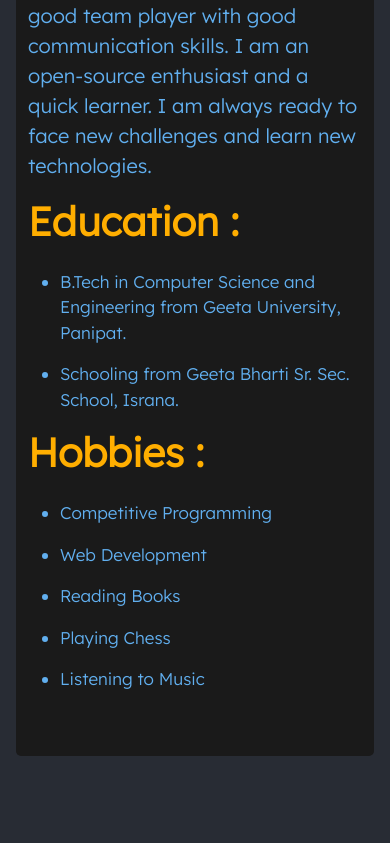
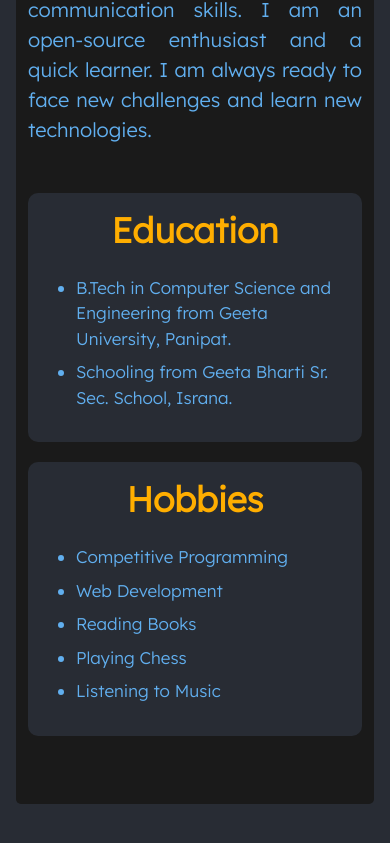
Before and after one commit to humanshu001/personal-portfolio, a React (Create React App) app: page / in a window 390 px wide. Shown: the part 1494-2337 px from the top of the page. Before the commit the page ends 2298 px from the top, so only its background shows below. Built offline with nearby package versions, Linux system fonts and the light colour scheme.

Commit message:
made some changes

```diff
--- a/src/App.css
+++ b/src/App.css
@@ -108,6 +108,16 @@ a:visited{
     text-align: right;
     margin-top: 30px;
   }
+
+  .edu-hobby{
+    display: flex;
+    flex-direction: column;
+    align-items: center;
+  }
+  .edu-hobby div{
+    width: 100%;
+    margin-bottom: 20px;
+  }
 }
 .about{
   background-color: var(--color-1);
@@ -189,6 +199,8 @@ body::-webkit-scrollbar-track {
   background: var(--scrollbarBG);
 }
 
+
+
 body::-webkit-scrollbar-thumb {
   background-color: var(--thumbBG) ;
   border-radius: 6px;
--- a/src/components/About.js
+++ b/src/components/About.js
@@ -8,40 +8,48 @@ export default function About() {
                     <img src="https://avatars.githubusercontent.com/u/140067860?v=4" alt="Humanshu Jaglan" style={{ width: '90%', borderRadius: '50%' }} />
                 </div>
                 <div className="col-12 col-md-8 mx-auto mb-5">
-                <h1 className='text-center my-5' style={{ color: 'var(--color-6)', fontSize: '70px', fontWeight: '900' }}>My Overview</h1>
-                    <p style={{ color: 'var(--color-5)', fontSize: '20px' }}>
+                    <h1 className='text-center my-5' style={{ color: 'var(--color-6)', fontSize: '55px', fontWeight: '900' }}>My Overview</h1>
+                        <p style={{ color: 'var(--color-5)', fontSize: '20px', textAlign:'justify'}}>
                             I am a Full Stack Developer, a competitive programmer and a tech enthusiast. I am currently pursuing my B.Tech in Computer Science and Engineering from Geeta University, Panipat. I am a passionate learner who's always willing to learn and work across technologies and domains. I love to explore new technologies and leverage them to solve real-life problems. I am a fast learner and a good team player with good communication skills. I am an open-source enthusiast and a quick learner. I am always ready to face new challenges and learn new technologies.
                         </p>
 
-                    <div className="col-md-12 m-auto">
-                    <h3 className='mb-4' style={{ color: 'var(--color-6)', fontSize: '40px', fontWeight: '700' }}>Education :</h3>
+                    <div className="col-md-12 d-flex justify-content-around edu-hobby mt-5">
+                       <div className="col-md-4 p-3" style={{backgroundColor:'var(--color-2)',borderRadius:'10px'}}>
+                       <h3 className='mb-4 text-center' style={{ color: 'var(--color-6)', fontSize: '35px', fontWeight: '700' }}>Education</h3>
                         <ul>
-                    <li className='mb-3' style={{ color: 'var(--color-5)', fontSize: '17px' }}>
+                            <li className='mb-2' style={{ color: 'var(--color-5)', fontSize: '17px' }}>
                                 B.Tech in Computer Science and Engineering from Geeta University, Panipat.
                             </li>
-                    <li className='mb-3' style={{ color: 'var(--color-5)', fontSize: '17px' }}>
+                            <li className='mb-2' style={{ color: 'var(--color-5)', fontSize: '17px' }}>
                                 Schooling from Geeta Bharti Sr. Sec. School, Israna.
                             </li>
                         </ul>
+                       </div>
 
-                    <h3 className='mb-4' style={{ color: 'var(--color-6)', fontSize: '40px', fontWeight: '700' }}>Hobbies :</h3>
+                          <div className="col-md-4 p-3" style={{backgroundColor:'var(--color-2)',borderRadius:'10px'}}>
+
+
+
+                        <h3 className='mb-4 text-center' style={{ color: 'var(--color-6)', fontSize: '35px', fontWeight: '700' }}>Hobbies</h3>
                         <ul>
-                    <li className='mb-3' style={{ color: 'var(--color-5)', fontSize: '17px' }}>
+                            <li className='mb-2' style={{ color: 'var(--color-5)', fontSize: '17px' }}>
                                 Competitive Programming
                             </li>
-                    <li className='mb-3' style={{ color: 'var(--color-5)', fontSize: '17px' }}>
+                            <li className='mb-2' style={{ color: 'var(--color-5)', fontSize: '17px' }}>
                                 Web Development
                             </li>
-                    <li className='mb-3' style={{ color: 'var(--color-5)', fontSize: '17px' }}>
+                            <li className='mb-2' style={{ color: 'var(--color-5)', fontSize: '17px' }}>
                                 Reading Books
                             </li>
-                    <li className='mb-3' style={{ color: 'var(--color-5)', fontSize: '17px' }}>
+                            <li className='mb-2' style={{ color: 'var(--color-5)', fontSize: '17px' }}>
                                 Playing Chess
                             </li>
-                    <li className='mb-3' style={{ color: 'var(--color-5)', fontSize: '17px' }}>
+                            <li className='mb-2' style={{ color: 'var(--color-5)', fontSize: '17px' }}>
                                 Listening to Music
                             </li>
                         </ul>
+                          </div>
+
                     </div>
                 </div>
             </div>
--- a/src/components/Contact.js
+++ b/src/components/Contact.js
@@ -46,10 +46,10 @@ export default function Contact() {
     <>
         <div className="row resume m-3" style={{backgroundColor:'var(--color-1)',borderRadius:'5px'}}>
             <div className="col-12 text-center">
-            <h1 className='my-4' style={{color:'var(--color-6)',fontWeight:'900',fontSize:'70px'}}>Contact</h1>
+            <h1 className='my-4' style={{color:'var(--color-6)',fontWeight:'900',fontSize:'55px'}}>Contact</h1>
             </div>
-            <div className="d-flex cont">
-              <div className="card p-3 m-3 col-md-6 d-flex align-items-center justify-content-center" style={{backgroundColor:'var(--color-2)',border:'none'}}>
+            <div className="d-flex cont justify-content-evenly mb-5">
+              <div className="card p-3 m-3 col-md-5 d-flex align-items-center justify-content-center" style={{backgroundColor:'var(--color-2)',border:'none'}}>
                 <div className="card-body mobile w-50">
                 <div className="contact mb-3 d-flex justify-content-between">
                   <div className='col-md-6' style={{color: 'var(--color-5)', fontSize:'17px'}}>
--- a/src/components/NotFound.js
+++ b/src/components/NotFound.js
@@ -4,7 +4,7 @@ export default function NotFound() {
   return (
     <>
         <div className="row skills m-3 mb-5" style={{backgroundColor:'var(--color-1)',borderRadius:'5px'}}>
-            <h1 className='text-center my-4' style={{color:'var(--color-6)',fontWeight:'900',fontSize:'70px'}}>404 not found!</h1>
+            <h1 className='text-center my-4' style={{color:'var(--color-6)',fontWeight:'900',fontSize:'55px'}}>404 not found!</h1>
         </div>
 
     </>
--- a/src/components/Resume.js
+++ b/src/components/Resume.js
@@ -6,7 +6,7 @@ export default function Resume() {
     <>
         <div className="row resume m-3" style={{backgroundColor:'var(--color-1)',borderRadius:'5px'}}>
             <div className="col-12 text-center">
-            <h1 className='my-4' style={{color:'var(--color-6)',fontWeight:'900',fontSize:'70px'}}>Resume</h1>
+            <h1 className='my-4' style={{color:'var(--color-6)',fontWeight:'900',fontSize:'55px'}}>Resume</h1>
             </div>
             <div className="resume" style={{height:'20vh',display:'flex',justifyContent:'center', alignItems:'center'}}>
                 <a style={{padding:'10px',color:'var(--color-6)',backgroundColor:'var(--color-2)',textDecoration:'none',borderRadius:'8px',fontSize:'20px'}} href={resume}>View Resume</a>
--- a/src/components/Skills.js
+++ b/src/components/Skills.js
@@ -5,7 +5,7 @@ export default function Skills() {
     <>
         <div className="row skills m-3 mb-5" style={{backgroundColor:'var(--color-1)',borderRadius:'5px'}}>
             <div className="col-12 text-center">
-                <h1 className='my-4' style={{color:'var(--color-6)',fontWeight:'900',fontSize:'70px'}}>Skills</h1>
+                <h1 className='my-4' style={{color:'var(--color-6)',fontWeight:'900',fontSize:'55px'}}>Skills</h1>
             </div>
             <div className="col-12 text-center">
                 <div className="row d-flex justify-content-center">
--- a/src/components/Stats.js
+++ b/src/components/Stats.js
@@ -5,7 +5,7 @@ export default function Stats() {
     <>
         <div className="row skills m-3" style={{backgroundColor:'var(--color-1)',borderRadius:'5px'}}>
             <div className="col-12 text-center">
-                <h1 className='my-4' style={{color:'var(--color-6)',fontWeight:'900',fontSize:'70px'}}>Github Stats</h1>
+                <h1 className='my-4' style={{color:'var(--color-6)',fontWeight:'900',fontSize:'55px'}}>Github Stats</h1>
             </div>
             <div className="stats">
                 <img style={{height:'250px'}} className='m-auto mb-3' src="https://github-readme-streak-stats.herokuapp.com/?user=humanshu001&background=282c34&currStreakLabel=ffae00&currStreakNum=ffae00&dates=61afef&fire=6aff00&ring=6aff00&hide_border=true&hide_total_contributions=true&hide_longest_streak=true&card_width=230" alt=''/>
```
Also changed, not shown: src/components/Projects.js (+5 -5 lines). Lines whose indentation alone changed are shown as unchanged.
